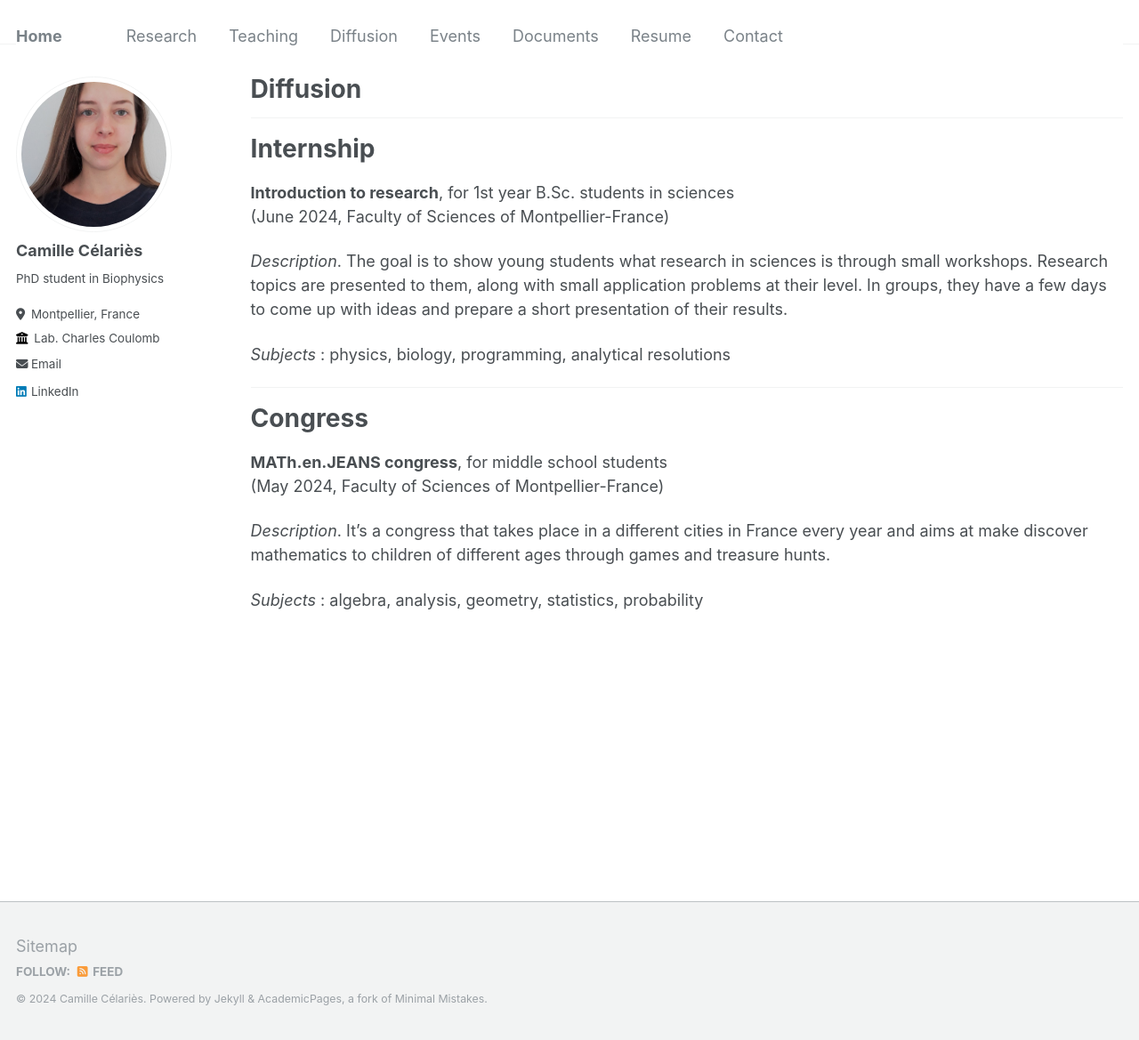
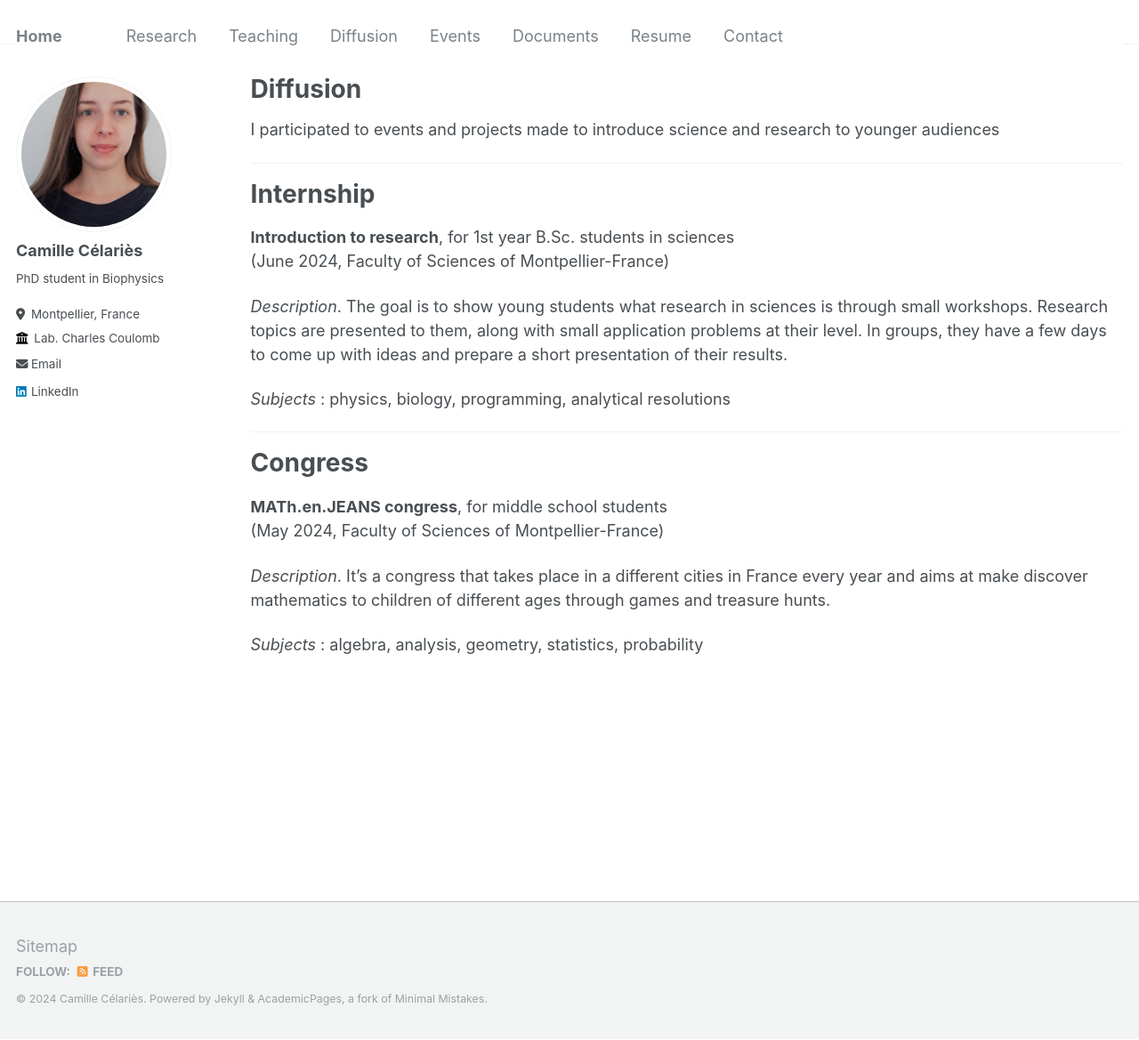
Before and after one commit to camillecelaries/camillecelaries.github.io, a Jekyll site: the page built from _pages/diffusion.md, in a window 1280 px wide and 1169 px high. Shown: the whole window at 89% size. Built offline with Jekyll 4.4.1, drawn with Linux system fonts in a browser that asks for light colours.

Commit message:
Update diffusion.md

```diff
--- a/_pages/diffusion.md
+++ b/_pages/diffusion.md
@@ -6,6 +6,8 @@ author_profile: true
 redirect_from:
   - /resume
 ---
+
+I participated to events and projects made to introduce science and research to younger audiences
 
 ***
 
```
